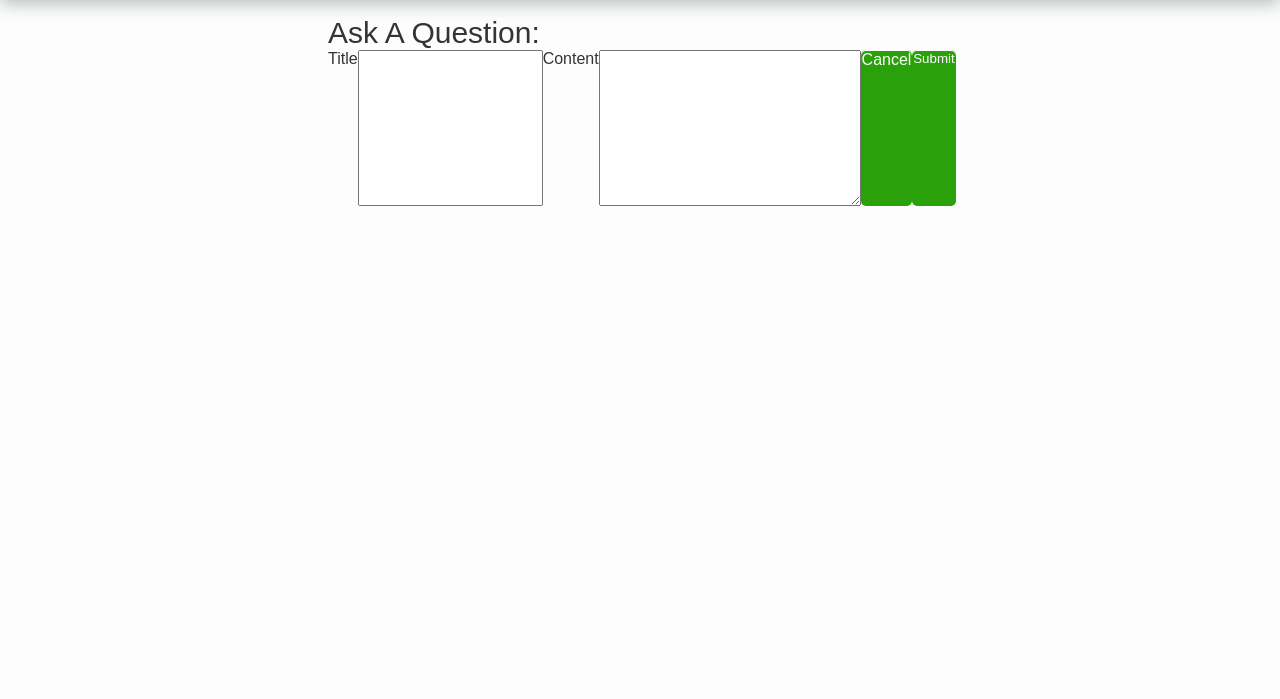
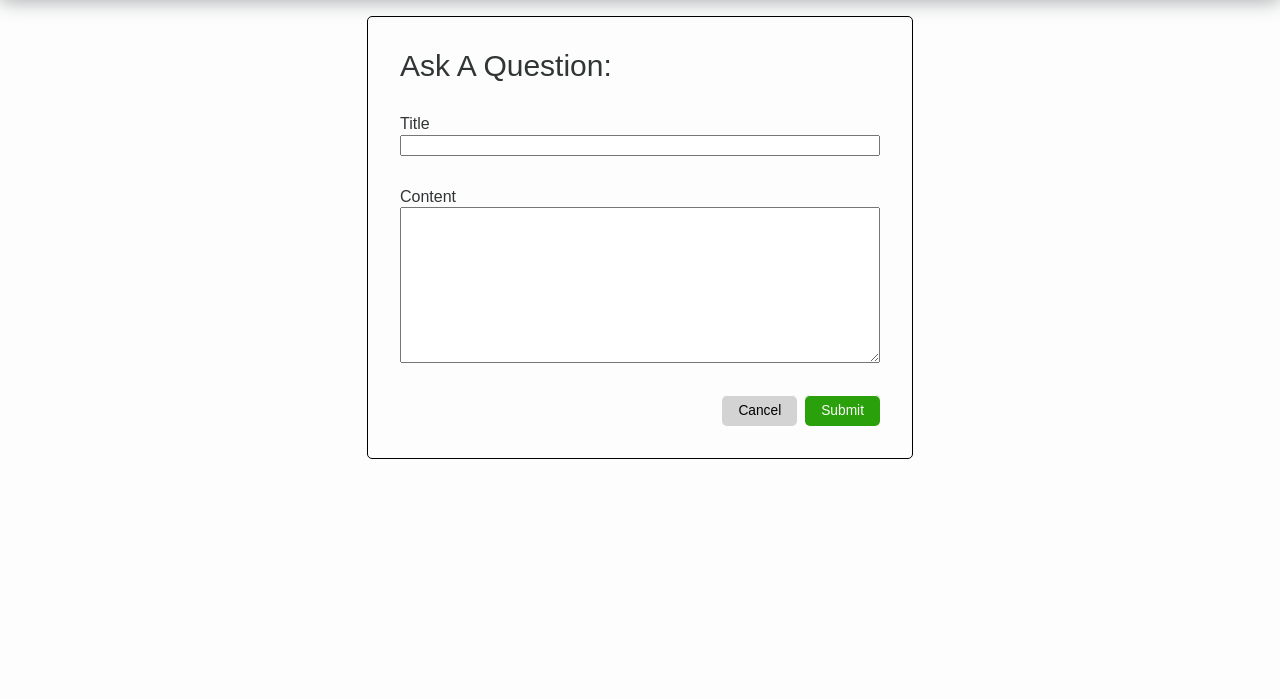
Before and after one commit to QuietWindUponTheMoor/The-Ant-Portal, a PHP site: page /questions/create/ in a window 1280 px wide. Shown: the part 55-754 px from the top of the page. Before the commit the page ends 261 px from the top, so only its background shows below. Run offline with PHP 8.4, Linux system fonts and the light colour scheme.

Commit message:
Compiled css from scss

```diff
--- a/stylesheets/compiled/main.css
+++ b/stylesheets/compiled/main.css
@@ -524,4 +524,47 @@ input, select {
 .create-post-container {
   flex-direction: column;
   justify-self: center;
+  border: 1px solid black;
+  border-radius: 5px;
+  padding: 2rem;
+}
+.create-post-container .create-post-form {
+  margin-top: 2rem;
+  display: flex;
+  flex-direction: column;
+  align-self: center;
+  gap: 2rem;
+}
+.create-post-container .create-post-form .textbox {
+  flex-direction: column;
+  gap: 0.1rem;
+}
+.create-post-container .create-post-form .textbox input {
+  width: 30rem;
+}
+.create-post-container .create-post-form .textbox textarea {
+  resize: vertical;
+}
+.create-post-container .create-post-form .textbox #content {
+  height: 5rem;
+}
+.create-post-container .create-post-form .buttons {
+  align-self: flex-end;
+  gap: 0.5rem;
+}
+.create-post-container .create-post-form .buttons button {
+  padding: 0.5rem 1rem 0.5rem 1rem;
+  border: none;
+  font-size: 0.86rem;
+  border-radius: 5px;
+  text-decoration: none;
+}
+.create-post-container .create-post-form .buttons .btn-cancel {
+  padding: 0.5rem 1rem 0.5rem 1rem;
+  text-decoration: none;
+  text-align: center;
+  border: none;
+  font-size: 0.86rem;
+  background-color: lightgray;
+  color: black;
 }/*# sourceMappingURL=main.css.map */
```
